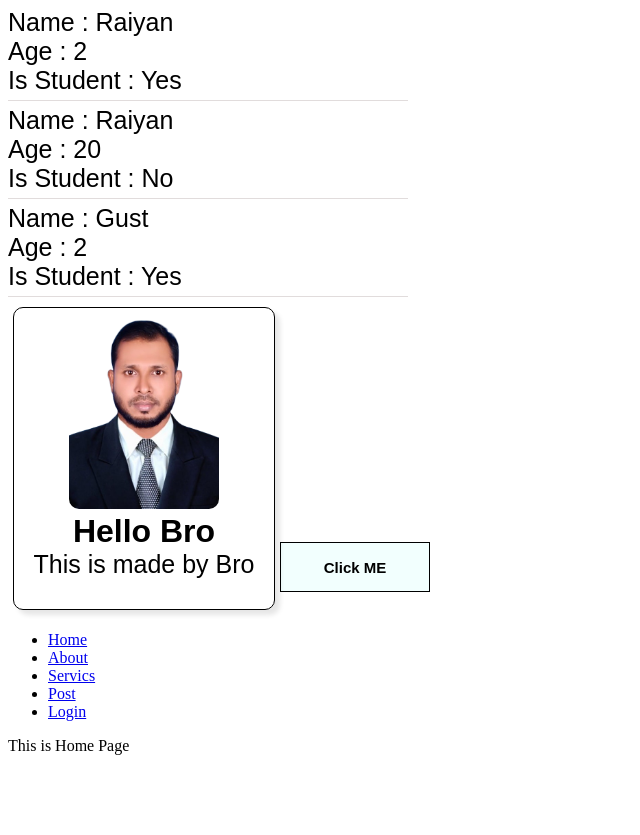
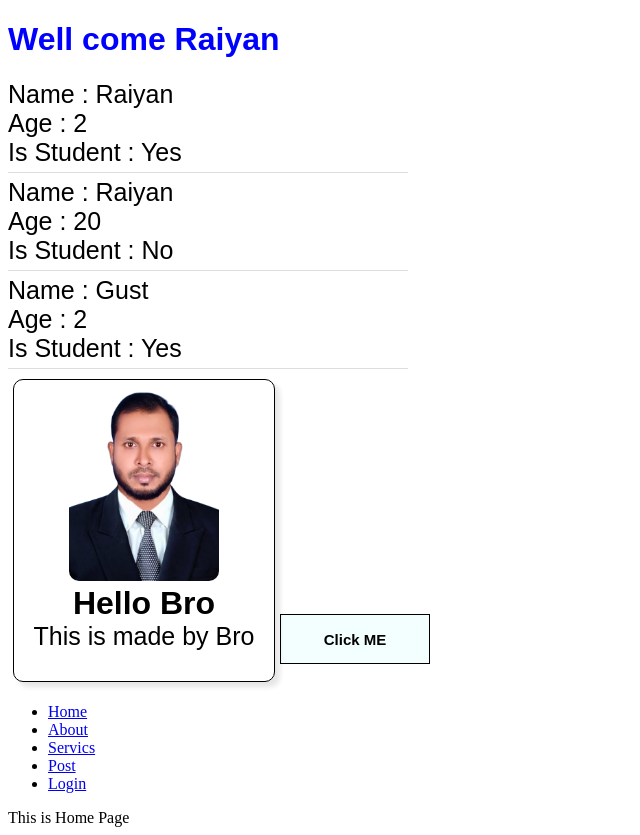
Before and after one commit to A-Khalek/React-tutorials, a React (Create React App) app: page / in a window 1280 px wide. Shown: the whole page, without its empty margins (0-640 px from the left). Before the commit the page ends 800 px from the top, so only its background shows below. Built offline with nearby package versions, Linux system fonts and the light colour scheme.

Commit message:
conditional login

```diff
--- a/src/App.js
+++ b/src/App.js
@@ -10,12 +10,14 @@ import Login from './components/Login'
 import Card from './components/Card'
 import Button from './components/Button/Button';
 import Student from './components/Student';
+import UserGreeting from './components/UserGreeting';
 
 function App() {
   const isLogedIn = true;
   return (
     <>
 
+    <UserGreeting isLoggedIn = {true} name="Raiyan"/>
     <Student name="Raiyan" age={2} isStudent={true}/>
     <Student name="Raiyan" age={20} isStudent={false}/>
     <Student/>
--- /dev/null
+++ b/src/components/UserGreeting.jsx
@@ -0,0 +1,23 @@
+import PropsTypes from 'prop-types'
+
+function UserGreeting(props){
+   const welcomeMessage = <h1 className="welcome-message">Well come {props.name}</h1>;
+   const loginMessage = <h1 className="login-message">{props.name} Login to continue</h1>;
+
+    return (
+        props.isLoggedIn ? welcomeMessage : loginMessage
+    );
+
+}
+UserGreeting.PropsTypes = {
+    isLoggedIn: PropsTypes.bool,
+    name: PropsTypes.string,
+}
+
+UserGreeting.defaultProps = {
+    isLoggedIn: PropsTypes.false,
+    name: "User is not logged in",
+
+}
+
+export default UserGreeting
--- a/src/index.css
+++ b/src/index.css
@@ -41,3 +41,12 @@
 .student-props p{
     margin: 0px;
 }
+.welcome-message{
+    font-family: Arial, Helvetica, sans-serif;
+    color: blue;
+}
+
+.login-message{
+    font-family: Arial, Helvetica, sans-serif;
+    color: rgb(252, 7, 7);
+}
```
